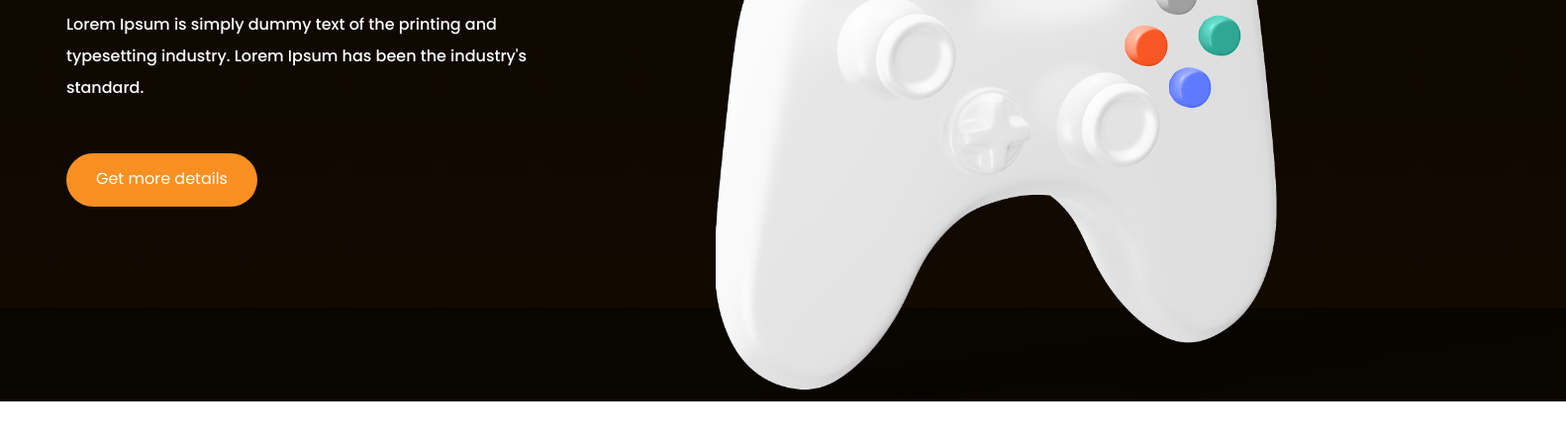
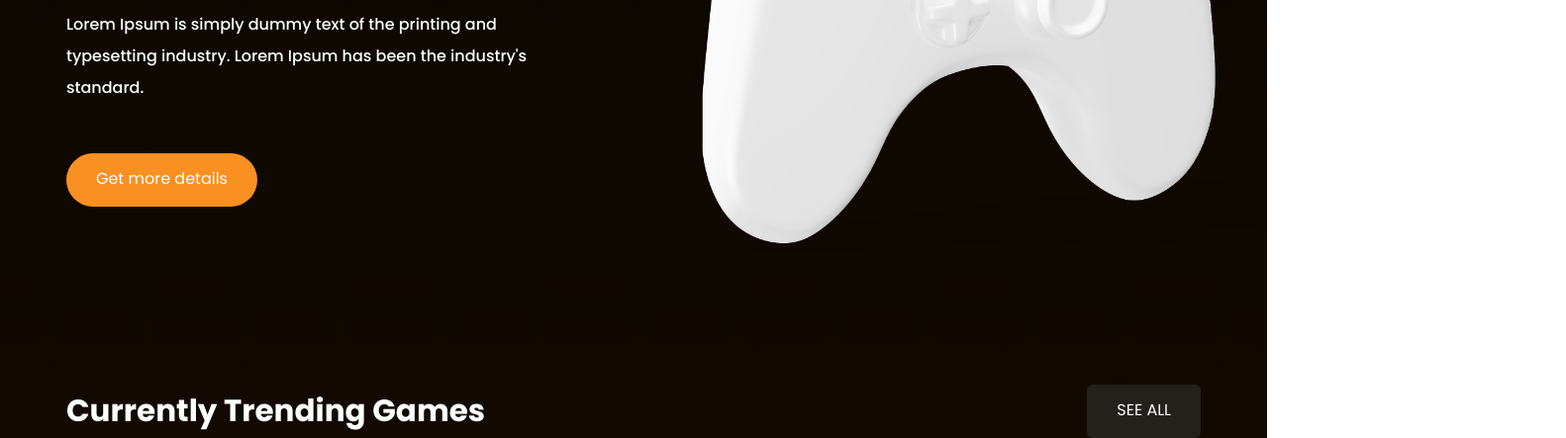
Before and after one commit to serhyk2/gaming-platform, a plain HTML site: page index.html in a window 1280 px wide. Shown: the part 489-932 px from the top of the page at 99% size, 1582 px wide, since content can reach past the window. Before the commit the page ends 895 px from the top, so only its background shows below. Drawn offline with Linux system fonts and the light colour scheme.

Commit message:
Add trending section top

```diff
--- a/css/base.css
+++ b/css/base.css
@@ -23,8 +23,7 @@ body {
 
 /* Button */
 .button {
-    color: #ffffff;
-    background-color: #FA9021;
+
     text-decoration: none;
     display: inline-flex;
     justify-content: center;
@@ -53,6 +52,17 @@ body {
     height: 54px;
     padding: 0px 30px 0px 30px;
 }
+
+.button-color-orange {
+    color: #ffffff;
+    background-color: #FA9021;
+}
+
+.button-color-black {
+    color: #ffffff;
+    background-color: #24201C;
+}
+
 
 /* Header */
 .header {
@@ -94,8 +104,9 @@ body {
 
 /* Hero */
 .hero {
+    overflow-x: hidden;
     padding-top: 80px;
-    padding-bottom: 66px;
+    padding-bottom: 90px;
     position: relative;
 }
 
@@ -126,8 +137,28 @@ body {
 
 .hero-image {
     position: absolute;
-    width: 81%;
-    top: -203px;
+    width: 930px;
+    top: -40%;
     left: 44%;
     display: block;
 }
+
+/* Trending */
+.trending {
+    padding-top: 90px;
+    padding-bottom: 0px;
+
+}
+
+.trending-top {
+    display: flex;
+    justify-content: space-between;
+    align-items: center;
+
+
+}
+
+.trending-title {
+    font-weight: 700;
+    font-size: 31px;
+}
--- a/index.html
+++ b/index.html
@@ -25,7 +25,7 @@
           <a href="#" class="navigation-link">Portfolio</a>
           <a href="#" class="navigation-link">News</a>
         </div>
-        <a href="#" class="button button-rounded button-size-small">Contact us</a>
+        <a href="#" class="button button-rounded button-size-small button-color-orange">Contact us</a>
       </div>
     </div>
 
@@ -38,9 +38,17 @@
           Lorem Ipsum is simply dummy text of the printing and typesetting
           industry. Lorem Ipsum has been the industry's standard.
         </div>
-       <a href="#" class="button button-rounded-full button-size-large">Get more details</a>
+       <a href="#" class="button button-rounded-full button-size-large button-color-orange">Get more details</a>
       </div>
       <img class="hero-image" src="images/hero-joystick.png" alt="Joystick">
     </div>
+
+    <!-- Trending -->
+     <div class="trending container container-small">
+        <div class="trending-top">
+            <div class="trending-title">Currently Trending Games</div>
+            <div class="button button-rounded button-size-large button-color-black">SEE ALL</div>
+        </div>
+     </div>
   </body>
 </html>
```
